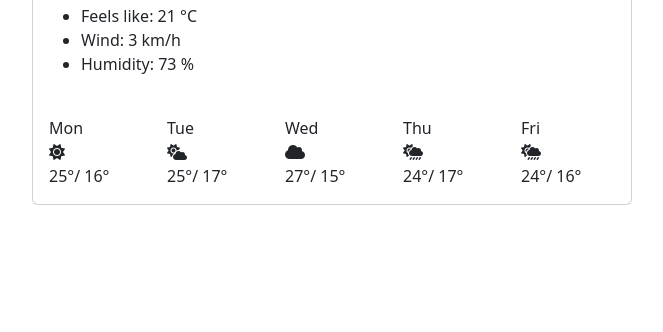
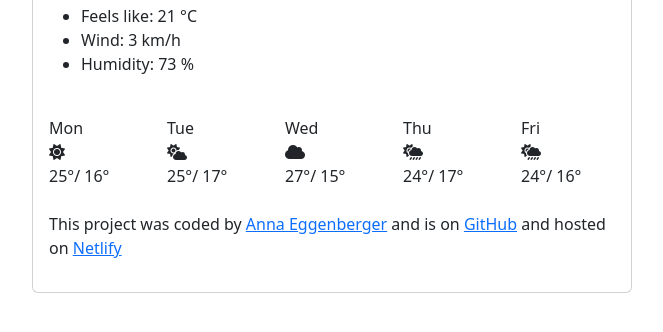
Before and after one commit to AnnaEggenberger/shecodes-weather-app, a plain HTML site: page index.html in a window 1280 px wide. Shown: the part 282-614 px from the top of the page, without its empty margins (50-713 px from the left). Drawn offline with nearby package versions, Linux system fonts and the light colour scheme.

Commit message:
added text and link to github profile, repository and netlify

```diff
--- a/index.html
+++ b/index.html
@@ -114,9 +114,27 @@
               </div>
             </div>
           </div>
+          <br />
+          <p>
+            This project was coded by
+            <a href="https://github.com/AnnaEggenberger" target="_blank">
+              Anna Eggenberger</a
+            >
+            and is on
+            <a
+              href="https://github.com/AnnaEggenberger/shecodes-weather-app"
+              target="_blank"
+              >GitHub</a
+            >
+            and hosted on
+            <a href="https://main--dancing-bunny-871730.netlify.app/"
+              >Netlify</a
+            >
+          </p>
         </div>
       </div>
     </div>
+
     <script src="src/index.js"></script>
   </body>
 </html>
```
